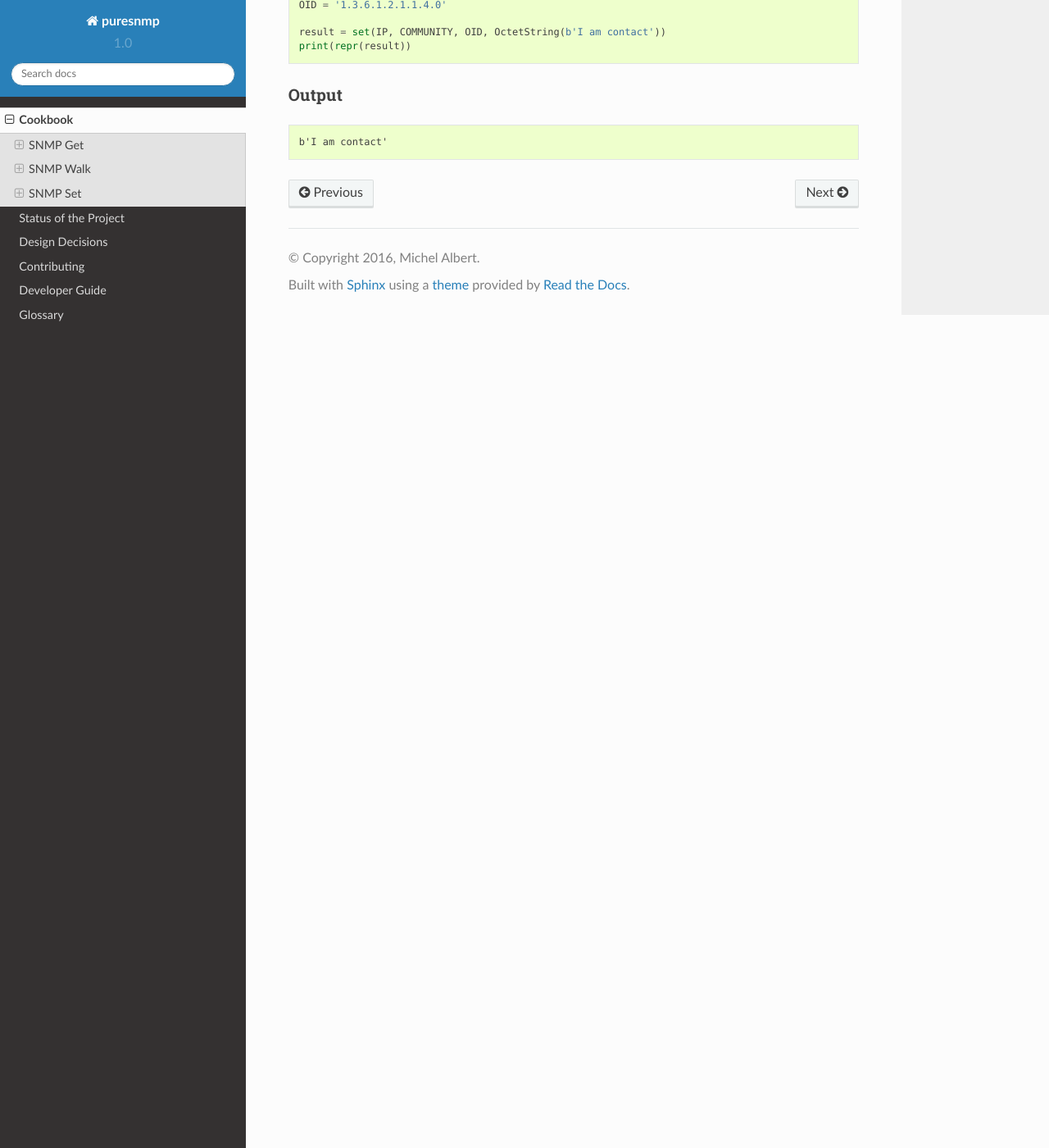
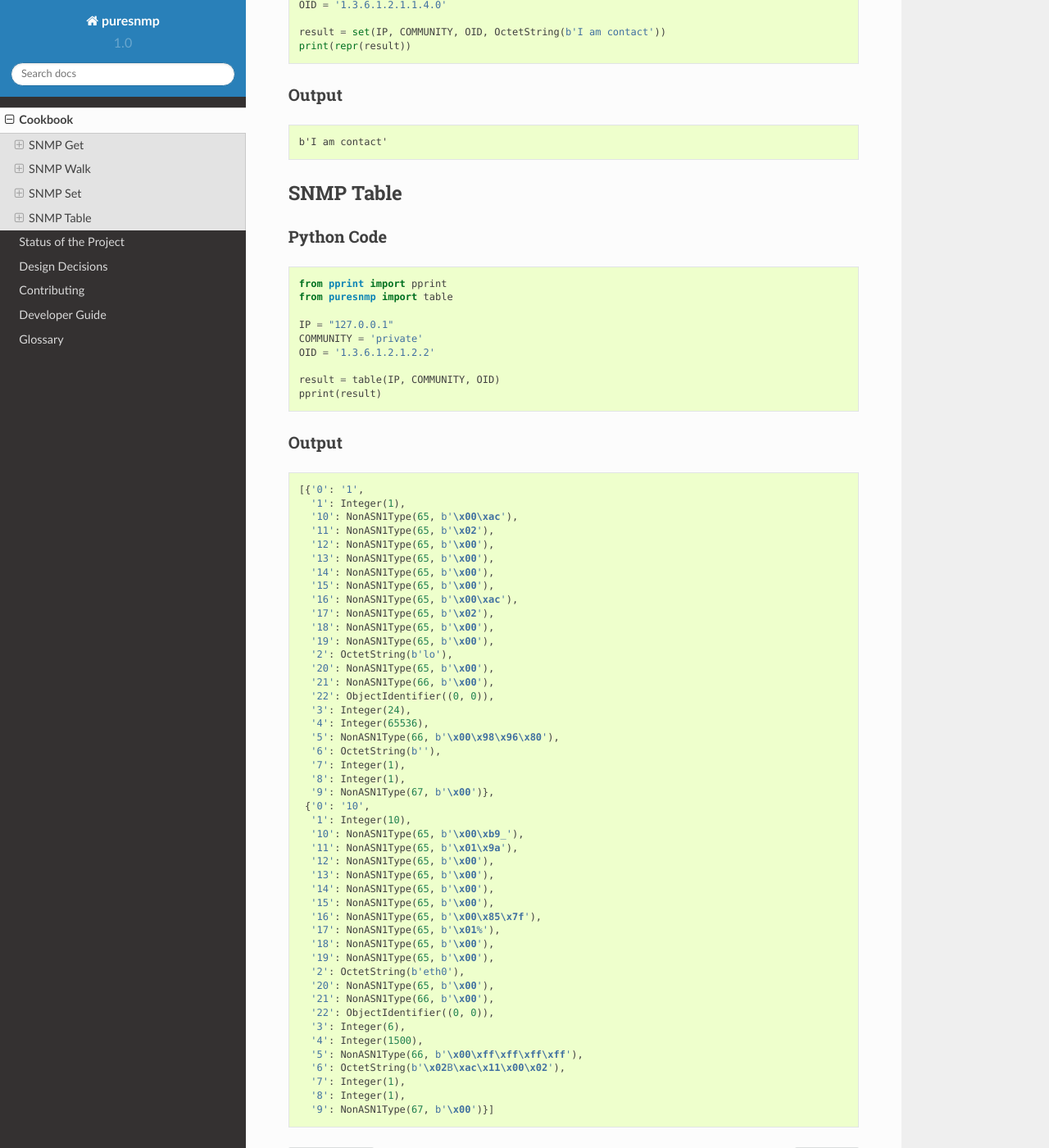
Before and after one commit to exhuma/puresnmp, a Sphinx documentation site: the page built from docs/cookbook.rst, in a window 1280 px wide and 1400 px high, scrolled down 2120 px. Shown: the whole window at 82% size. Built offline with Sphinx 7.4.7 and the Read the Docs theme 2.0.0, drawn with Linux system fonts in a browser that asks for light colours; pages that are not in the unit, such as notebooks, are missing from menus.

Commit message:
Implemented MIBless table.
Closes #6

```diff
--- a/docs/cookbook.rst
+++ b/docs/cookbook.rst
@@ -132,3 +132,75 @@ Output
 .. code-block:: text
 
     b'I am contact'
+
+
+SNMP Table
+----------
+
+Python Code
+~~~~~~~~~~~
+
+.. code-block:: python
+
+    from pprint import pprint
+    from puresnmp import table
+
+    IP = "127.0.0.1"
+    COMMUNITY = 'private'
+    OID = '1.3.6.1.2.1.2.2'
+
+    result = table(IP, COMMUNITY, OID)
+    pprint(result)
+
+
+Output
+~~~~~~
+
+.. code-block:: python
+
+    [{'0': '1',
+      '1': Integer(1),
+      '10': NonASN1Type(65, b'\x00\xac'),
+      '11': NonASN1Type(65, b'\x02'),
+      '12': NonASN1Type(65, b'\x00'),
+      '13': NonASN1Type(65, b'\x00'),
+      '14': NonASN1Type(65, b'\x00'),
+      '15': NonASN1Type(65, b'\x00'),
+      '16': NonASN1Type(65, b'\x00\xac'),
+      '17': NonASN1Type(65, b'\x02'),
+      '18': NonASN1Type(65, b'\x00'),
+      '19': NonASN1Type(65, b'\x00'),
+      '2': OctetString(b'lo'),
+      '20': NonASN1Type(65, b'\x00'),
+      '21': NonASN1Type(66, b'\x00'),
+      '22': ObjectIdentifier((0, 0)),
+      '3': Integer(24),
+      '4': Integer(65536),
+      '5': NonASN1Type(66, b'\x00\x98\x96\x80'),
+      '6': OctetString(b''),
+      '7': Integer(1),
+      '8': Integer(1),
+      '9': NonASN1Type(67, b'\x00')},
+     {'0': '10',
+      '1': Integer(10),
+      '10': NonASN1Type(65, b'\x00\xb9_'),
+      '11': NonASN1Type(65, b'\x01\x9a'),
+      '12': NonASN1Type(65, b'\x00'),
+      '13': NonASN1Type(65, b'\x00'),
+      '14': NonASN1Type(65, b'\x00'),
+      '15': NonASN1Type(65, b'\x00'),
+      '16': NonASN1Type(65, b'\x00\x85\x7f'),
+      '17': NonASN1Type(65, b'\x01%'),
+      '18': NonASN1Type(65, b'\x00'),
+      '19': NonASN1Type(65, b'\x00'),
+      '2': OctetString(b'eth0'),
+      '20': NonASN1Type(65, b'\x00'),
+      '21': NonASN1Type(66, b'\x00'),
+      '22': ObjectIdentifier((0, 0)),
+      '3': Integer(6),
+      '4': Integer(1500),
+      '5': NonASN1Type(66, b'\x00\xff\xff\xff\xff'),
+      '6': OctetString(b'\x02B\xac\x11\x00\x02'),
+      '7': Integer(1),
+      '8': Integer(1),
+      '9': NonASN1Type(67, b'\x00')}]
```
Also changed, not shown: puresnmp/__init__.py (+18 -0 lines).
